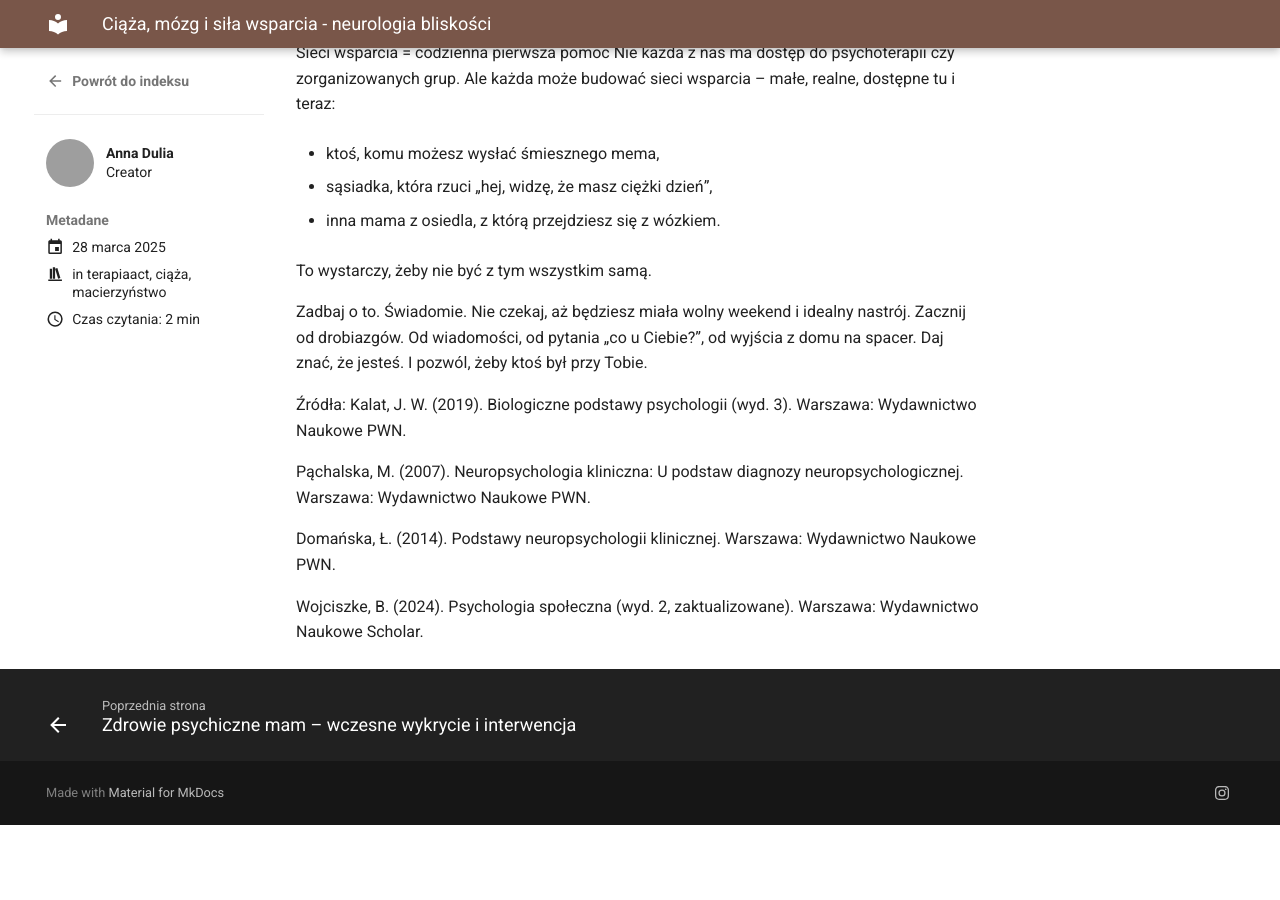
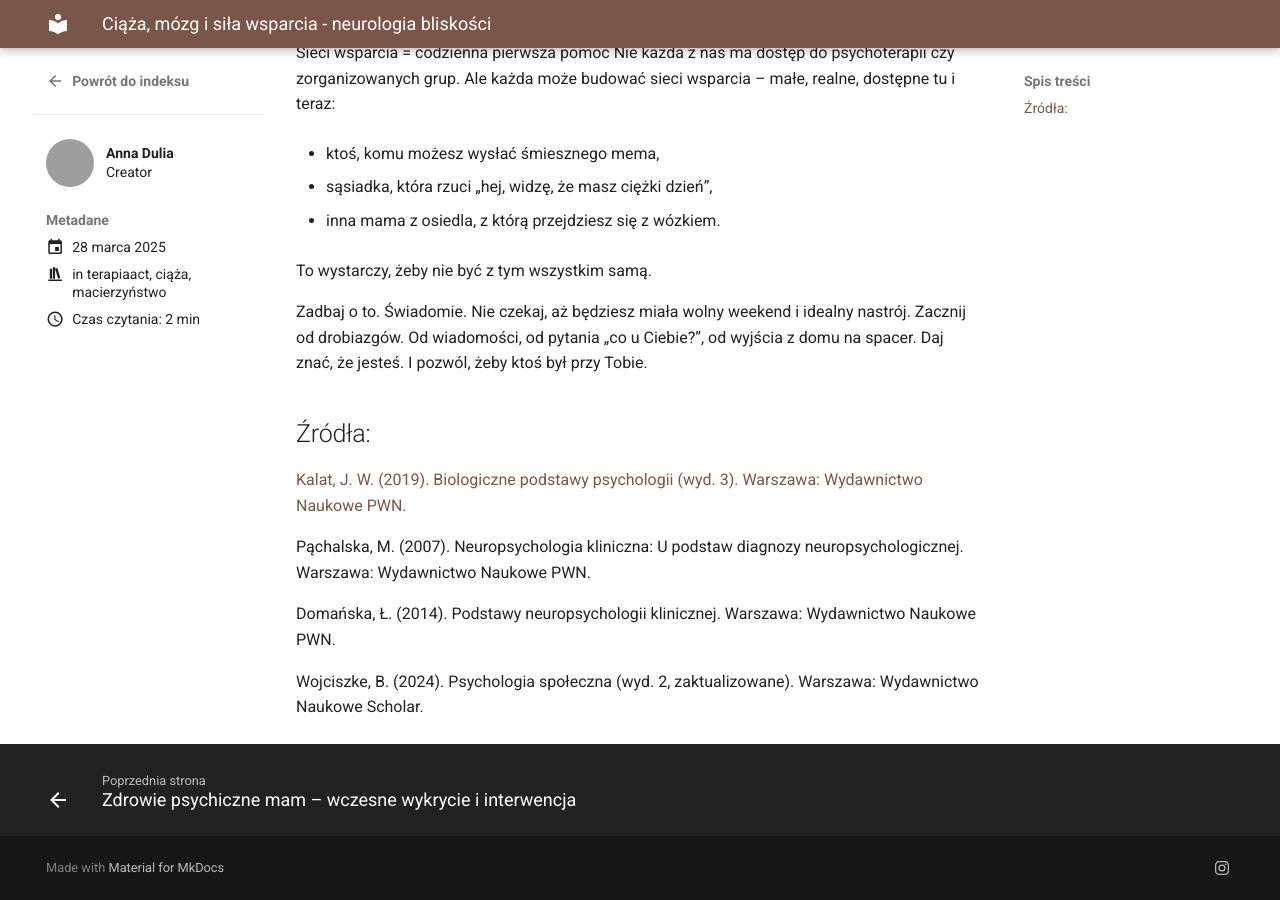
Before and after one commit to czulacom/czula.github.io, an MkDocs documentation site: the page built from docs/posts/neurologia-bliskosci.md, in a window 1280 px wide and 900 px high, scrolled down 821 px. Built offline with MkDocs 1.6.1 and Material for MkDocs 9.7.7, drawn with Linux system fonts in a browser that asks for light colours; before the commit the page ends 1646 px from its top, so only the background shows below that; grey boxes are pictures that could not be loaded.

Commit message:
docs: %*

```diff
--- a/docs/posts/neurologia-bliskosci.md
+++ b/docs/posts/neurologia-bliskosci.md
@@ -48,8 +48,9 @@ Zadbaj o to. Świadomie.
 Nie czekaj, aż będziesz miała wolny weekend i idealny nastrój.
 Zacznij od drobiazgów. Od wiadomości, od pytania „co u Ciebie?”, od wyjścia z domu na spacer. Daj znać, że jesteś. I pozwól, żeby ktoś był przy Tobie.
 
-Źródła:
-Kalat, J. W. (2019). Biologiczne podstawy psychologii (wyd. 3). Warszawa: Wydawnictwo Naukowe PWN.
+## Źródła:
+
+[Kalat, J. W. (2019). Biologiczne podstawy psychologii (wyd. 3). Warszawa: Wydawnictwo Naukowe PWN.](https://ksiegarnia.pwn.pl/Biologiczne-podstawy-psychologii,841581572,p.html)
 
 Pąchalska, M. (2007). Neuropsychologia kliniczna: U podstaw diagnozy neuropsychologicznej. Warszawa: Wydawnictwo Naukowe PWN.
 
```
